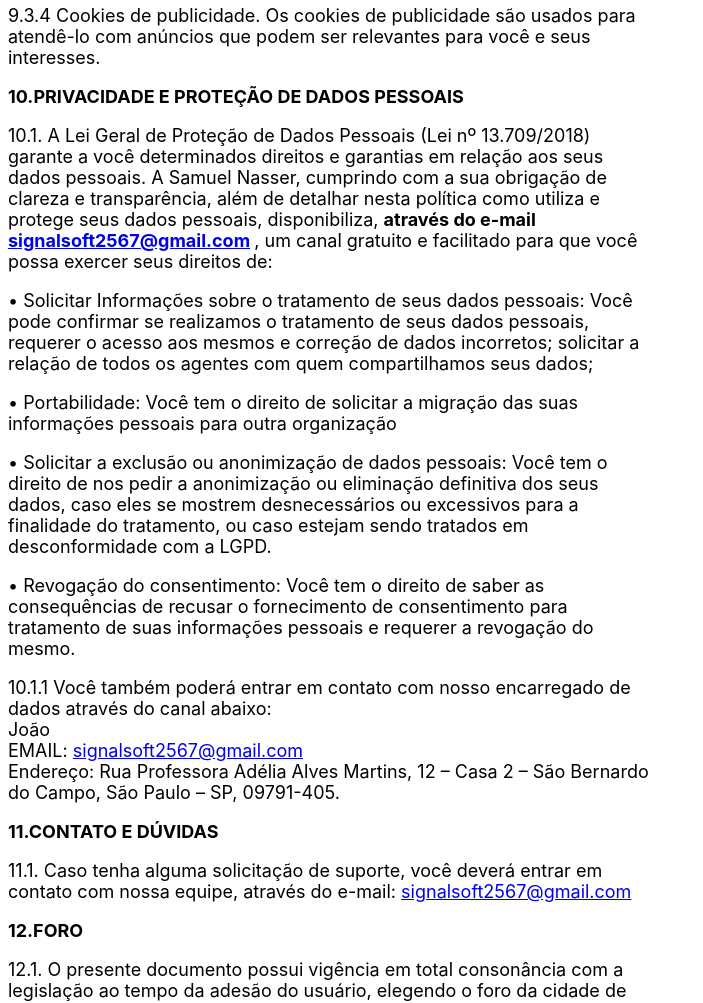
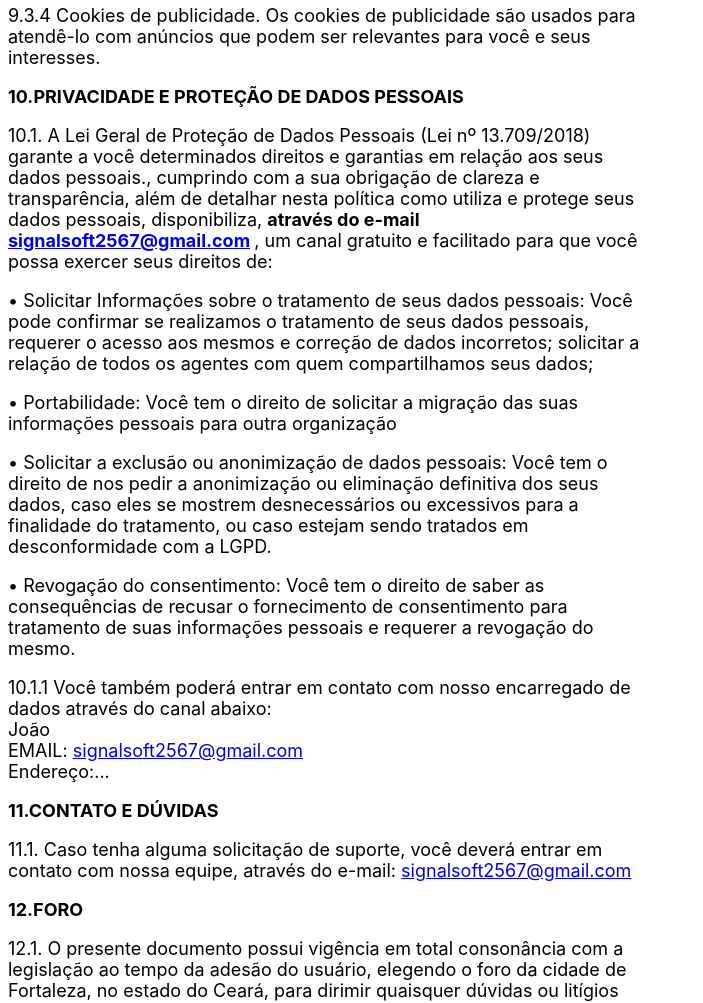
Before and after one commit to Signalappsz/Signalappsz.github.io, a plain HTML site: page index.html in a window 1280 px wide. Shown: the part 4940-5943 px from the top of the page, without its empty margins (0-703 px from the left). Drawn offline with Linux system fonts and the light colour scheme.

Commit message:
Update index.html
aaa

```diff
--- a/index.html
+++ b/index.html
@@ -385,7 +385,7 @@
             </p>
 
             <p style="max-width:650px;">10.1. A Lei Geral de Proteção de Dados Pessoais (Lei nº 13.709/2018) garante a
-                você determinados direitos e garantias em relação aos seus dados pessoais. A Samuel Nasser, cumprindo
+                você determinados direitos e garantias em relação aos seus dados pessoais., cumprindo
                 com a sua obrigação de clareza e transparência, além de detalhar nesta política como utiliza e protege
                 seus dados pessoais, disponibiliza,&nbsp;<strong>através do e-mail <a href="mailto:signalsoft2567@gmail.com"
                         target="_blank">signalsoft2567@gmail.com</a>
@@ -412,8 +412,7 @@
                 através do canal abaixo:<br>João<br>EMAIL: <a href="mailto:signalsoft2567@gmail.com"
                     target="_blank">signalsoft2567@gmail.com</a>
 
-                <br>Endereço: Rua Professora Adélia Alves Martins, 12 – Casa 2 – São Bernardo do Campo, São Paulo – SP,
-                09791-405.
+                <br>Endereço:...
             </p>
 
             <p style="max-width:650px;">
```
